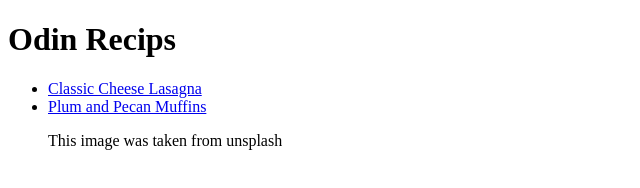
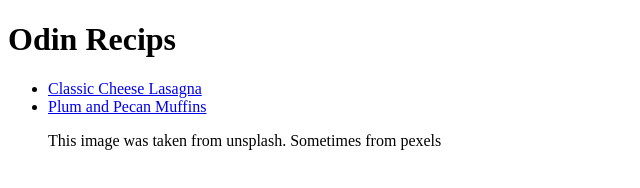
Before and after one commit to codebitsNbytes/odin-recipes, a plain HTML site: page index.html in a window 1280 px wide. Shown: the whole page, without its empty margins (0-640 px from the left). Drawn offline with Linux system fonts and the light colour scheme.

Commit message:
pexels added to the paragraph

```diff
--- a/index.html
+++ b/index.html
@@ -11,7 +11,7 @@
     <ul>
       <li><a href="./recipes/lasagna.html">Classic Cheese Lasagna</a></li>
       <li><a href="./recipes/plum-and-pecan-muffin.html">Plum and Pecan Muffins</a></li>
-      <p>This image was taken from unsplash</p>
+      <p>This image was taken from unsplash. Sometimes from pexels</p>
     </ul>
  </body>
 </html>
```
